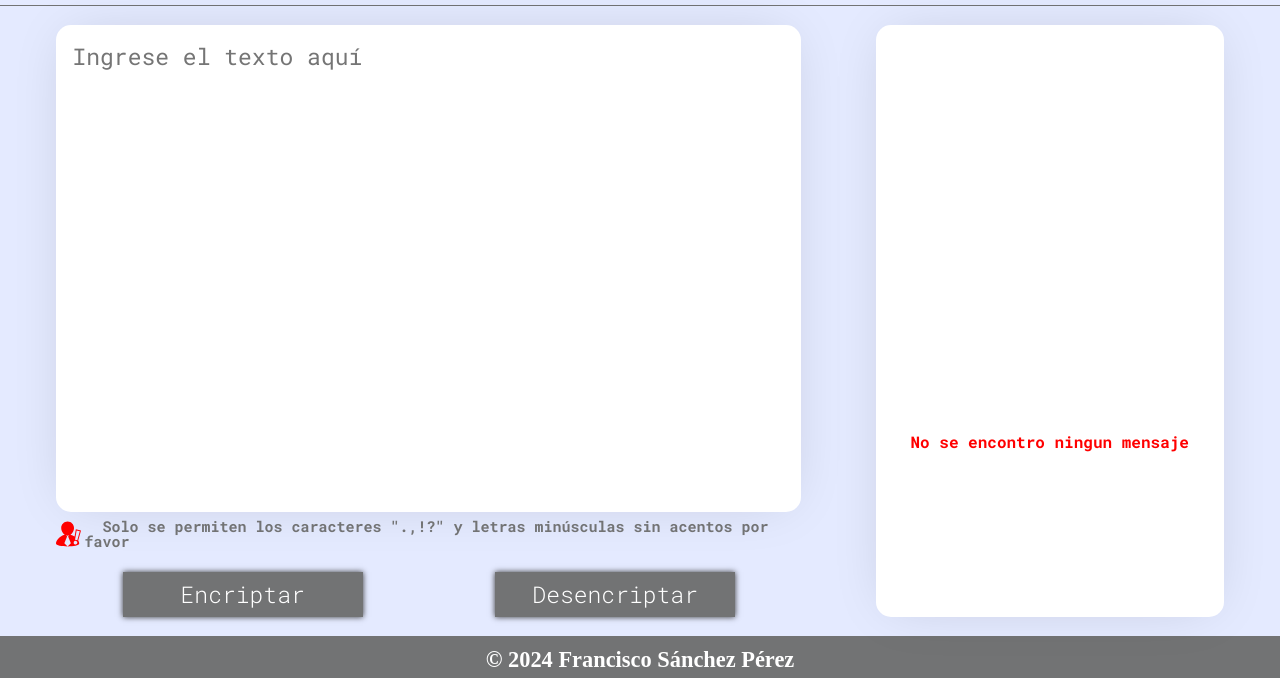
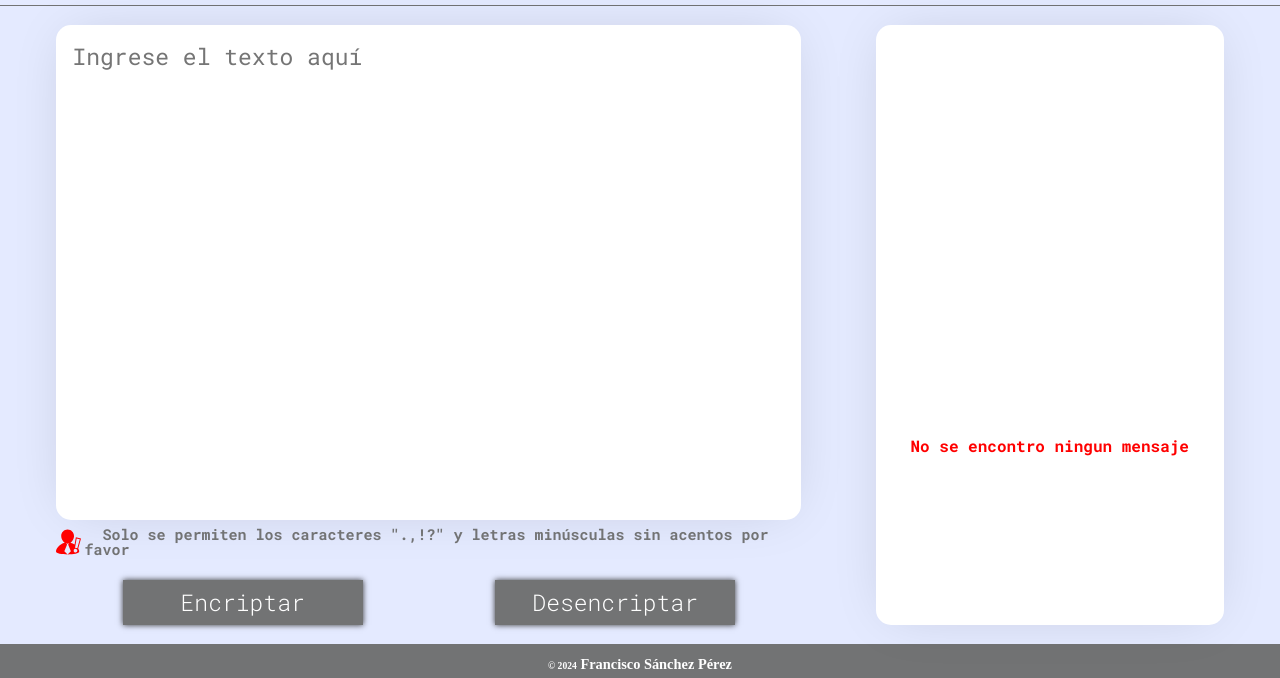
Before and after one commit to SiGMafEAr/challengeAluraEncriptador, a plain HTML site: page index.html in a window 1280 px wide. Shown: the part 78-756 px from the top of the page. Drawn offline with Linux system fonts and the light colour scheme; some packages are replaced by stand-ins of ours; a script that the page names is missing.

Commit message:
Update style.css

```diff
--- a/assets/css/style.css
+++ b/assets/css/style.css
@@ -289,10 +289,14 @@ footer {
 }
 
 .copyright {
-  font-size: 1.4rem;
+  font-size: .9rem;
   color: white;
   padding: 1%;
   font-weight: bold;
+}
+
+.copyright small {
+  font-size: .6rem;
 }
 
 @media screen and (max-width: 768px) {
```
